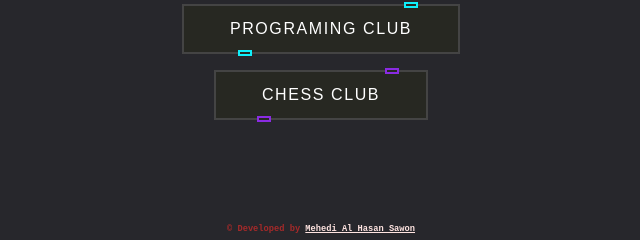
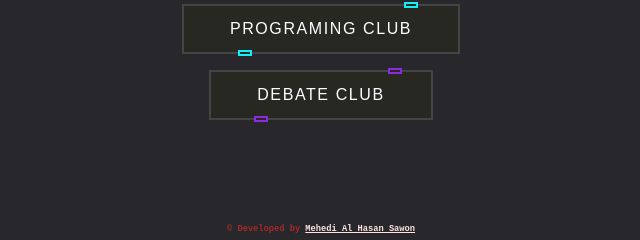
Before and after one commit to sawon21/membership-app, a plain HTML site: page index.html in a window 1280 px wide. Shown: the part 481-721 px from the top of the page, 319-959 px from the left. Drawn offline with Linux system fonts and the light colour scheme.

Commit message:
Update index.html

```diff
--- a/index.html
+++ b/index.html
@@ -152,7 +152,7 @@ button:hover i::after {
 
 <a href="programing-club.html">  <button style="--clr:#0FF0FC"><span>Programing Club</span><i></i></button></a>
 
-<a href="chess-club.html">  <button style="--clr:#8A2BE2"><span>Chess Club</span><i></i></button></a>
+<a href="chess-club.html">  <button style="--clr:#8A2BE2"><span>Debate Club</span><i></i></button></a>
 
   <br> <br> <br> <br>
   <h6 style="color:brown"><pre>© Developed by <a style="color:#FFE4E1" href="https://sawon21.github.io/mehedialhasansawon21">Mehedi Al Hasan Sawon</pre> </a></h6>
```
